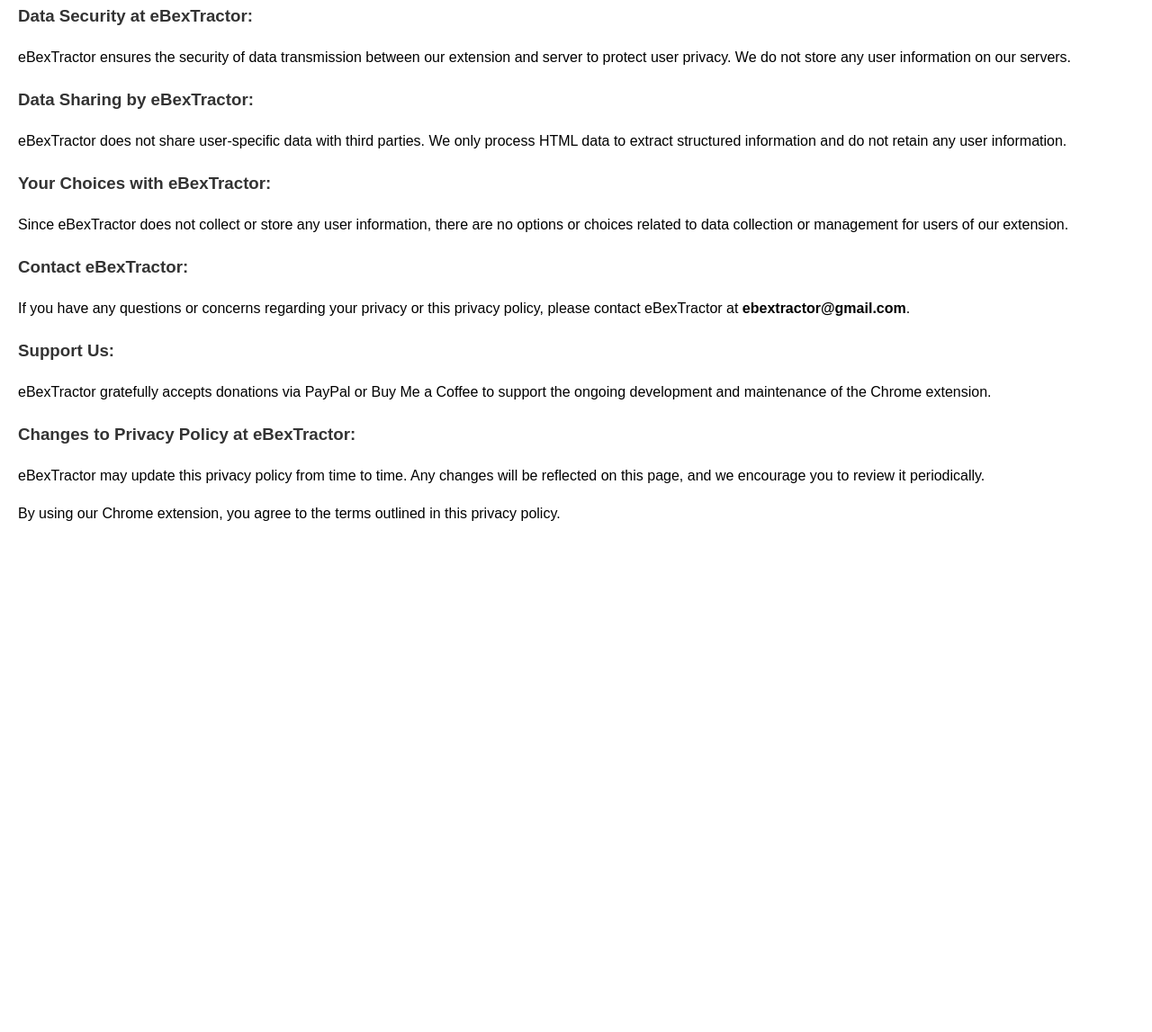
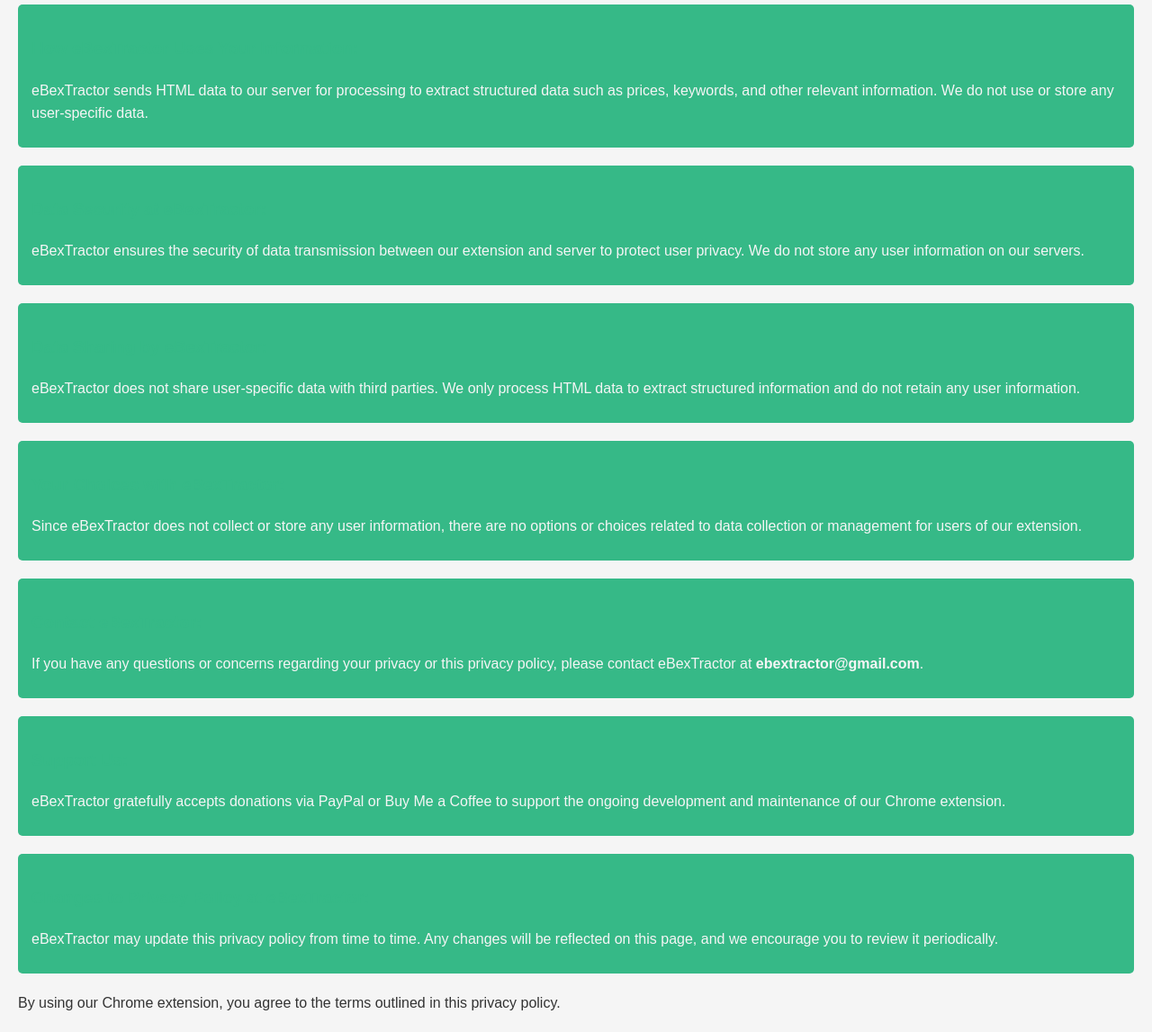
Before and after one commit to koribot/ebextractor-privacy-policy, a plain HTML site: page index.html in a window 1280 px wide. Shown: the part 431-1578 px from the top of the page at 90% size. Before the commit the page ends 1034 px from the top, so only its background shows below. Drawn offline with Linux system fonts and the light colour scheme.

Commit message:
Update index.html

```diff
--- a/index.html
+++ b/index.html
@@ -9,11 +9,13 @@
     font-family: Arial, sans-serif;
     margin: 20px;
     line-height: 1.6;
+    background-color: #f5f5f5;
+    color: #333;
   }
   h1,
   h2,
   h3 {
-    color: #333;
+    color: #36b987;
   }
   strong {
     font-weight: bold;
@@ -21,59 +23,84 @@
   p {
     margin-bottom: 10px;
   }
+  .policy-section {
+    background-color: #36b987;
+    padding: 15px;
+    border-radius: 5px;
+    margin-bottom: 20px;
+    color: #f5f5f5;
+  }
 </style>
 </head>
 <body>
 <h1>User Privacy Policy</h1>
 
+<div class="policy-section">
 <h2>eBexTractor's commitment to your privacy:</h2>
 <p>
   eBexTractor values your privacy and is committed to protecting your personal
   information. This privacy policy outlines how eBexTractor collects, uses, and
   safeguards your data when you use our Chrome extension.
 </p>
+</div>
 
+<div class="policy-section">
 <h3>Information eBexTractor Collects:</h3>
 <p>
   eBexTractor only sends HTML data of eBay search results and items to our server for processing. We do not collect or store any user-specific information.
 </p>
+</div>
 
+<div class="policy-section">
 <h3>How eBexTractor Uses Your Information:</h3>
 <p>
   eBexTractor sends HTML data to our server for processing to extract structured data such as prices, keywords, and other relevant information. We do not use or store any user-specific data.
 </p>
+</div>
 
+<div class="policy-section">
 <h3>Data Security at eBexTractor:</h3>
 <p>
   eBexTractor ensures the security of data transmission between our extension and server to protect user privacy. We do not store any user information on our servers.
 </p>
+</div>
 
+<div class="policy-section">
 <h3>Data Sharing by eBexTractor:</h3>
 <p>
   eBexTractor does not share user-specific data with third parties. We only process HTML data to extract structured information and do not retain any user information.
 </p>
+</div>
 
+<div class="policy-section">
 <h3>Your Choices with eBexTractor:</h3>
 <p>
   Since eBexTractor does not collect or store any user information, there are no options or choices related to data collection or management for users of our extension.
 </p>
+</div>
 
+<div class="policy-section">
 <h3>Contact eBexTractor:</h3>
 <p>
   If you have any questions or concerns regarding your privacy or this
   privacy policy, please contact eBexTractor at <b>ebextractor@gmail.com</b>.
 </p>
+</div>
 
+<div class="policy-section">
 <h3>Support Us:</h3>
 <p>
-  eBexTractor gratefully accepts donations via PayPal or Buy Me a Coffee to support the ongoing development and maintenance of the Chrome extension.
+  eBexTractor gratefully accepts donations via PayPal or Buy Me a Coffee to support the ongoing development and maintenance of our Chrome extension.
 </p>
+</div>
 
+<div class="policy-section">
 <h3>Changes to Privacy Policy at eBexTractor:</h3>
 <p>
   eBexTractor may update this privacy policy from time to time. Any changes will be
   reflected on this page, and we encourage you to review it periodically.
 </p>
+</div>
 
 <p>
   By using our Chrome extension, you agree to the terms outlined in this
```
